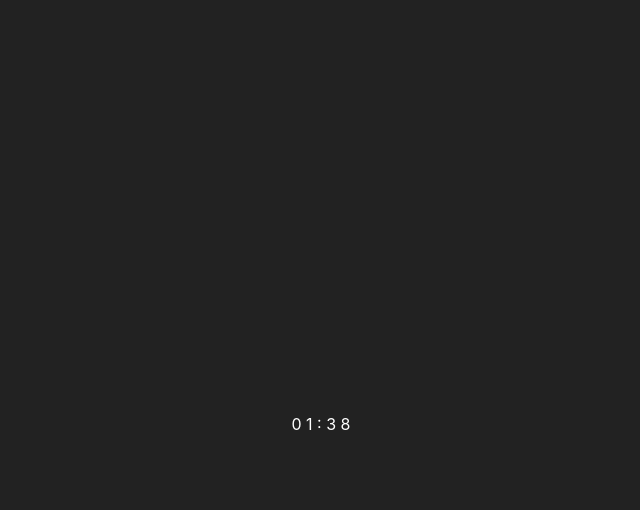
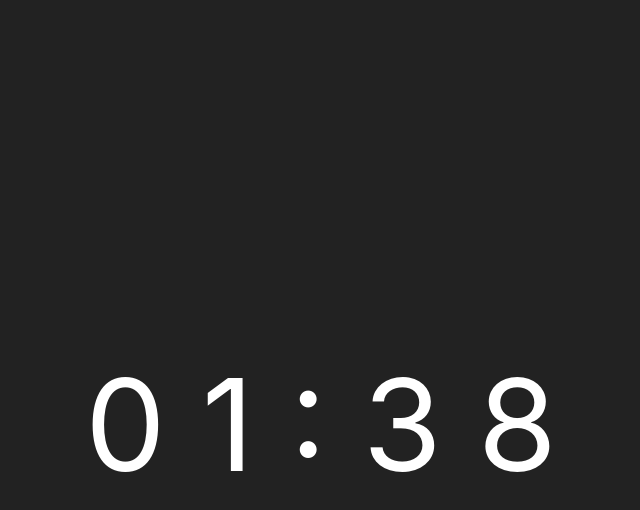
Before and after one commit to Tsuyoshi84/fancy-stop-watch, a Svelte app: page / in a window 1280 px wide. Both pictures are taken after a click on the button "Start". Shown: the top 510 px of the page, without its empty margins (319-959 px from the left). Built offline with nearby package versions, Linux system fonts and the light colour scheme.

Commit message:
Change style

```diff
--- a/src/Number.svelte
+++ b/src/Number.svelte
@@ -2,4 +2,8 @@
   export let value = 0;
 </script>
 
+<style>
+
+</style>
+
 <span>{value}</span>
--- a/src/Watch.svelte
+++ b/src/Watch.svelte
@@ -21,7 +21,9 @@
 </script>
 
 <style>
-
+  div {
+    font-size: 8em;
+  }
 </style>
 
 <div>
```
